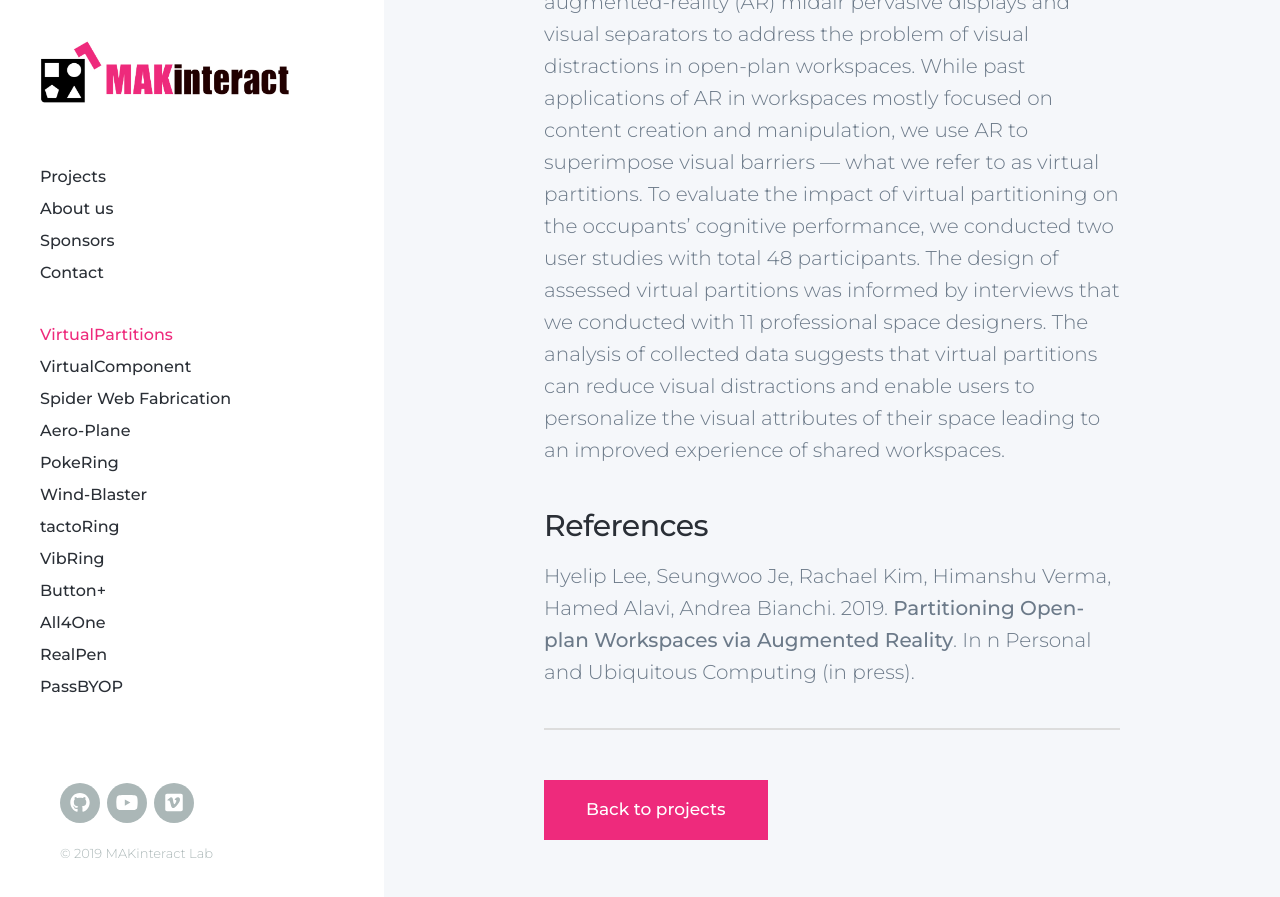
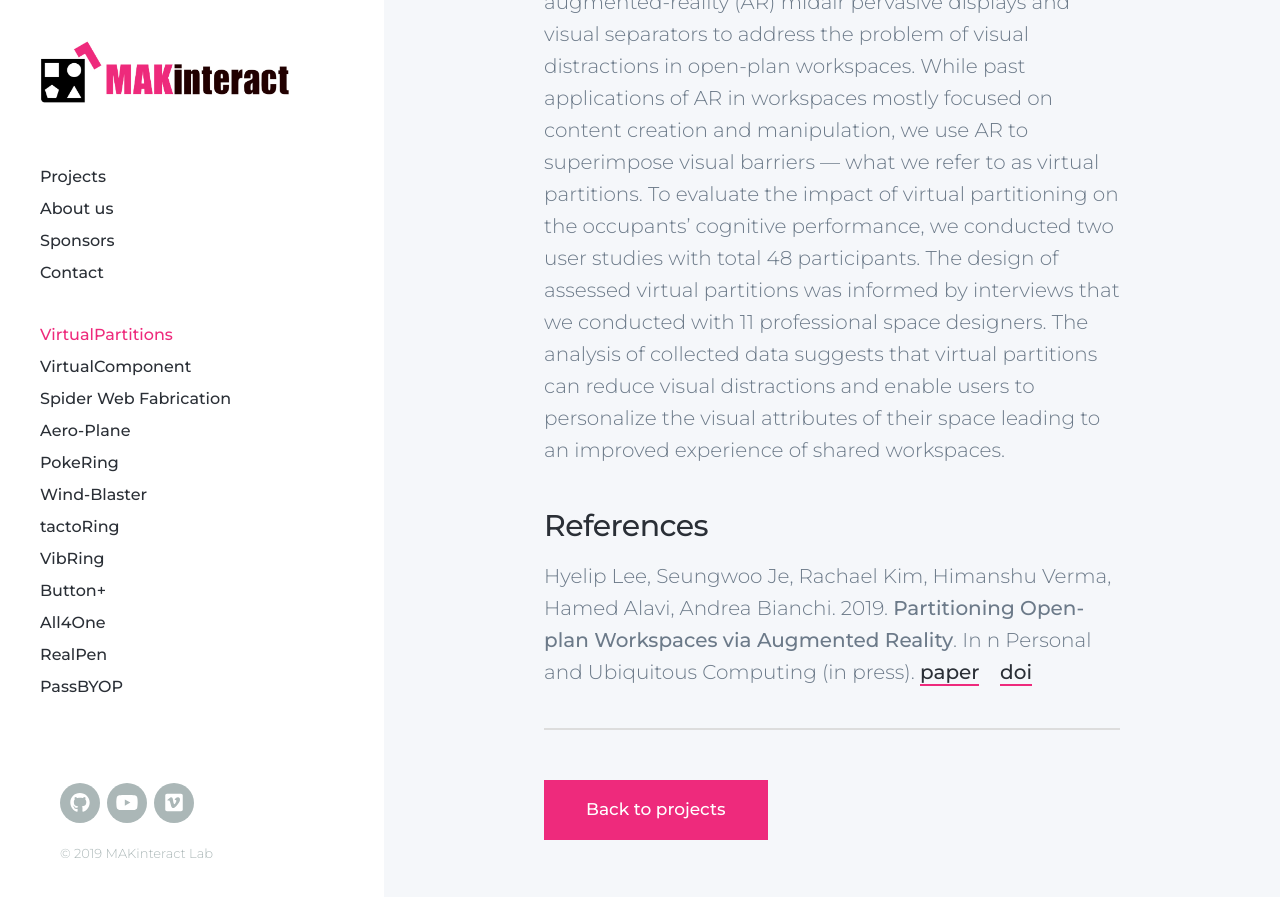
Before and after one commit to namelesspal18/makinteractlab.github.io, a Jekyll site: the page built from _projects/VirtualPartitions_2019.md, in a window 1280 px wide and 900 px high, scrolled down 1184 px. Shown: the top 897 px of the window. Built offline with Jekyll 4.4.1, drawn with Linux system fonts in a browser that asks for light colours; nearby versions of some CDN libraries.

Commit message:
VirtualPartition update

```diff
--- a/_projects/VirtualPartitions_2019.md
+++ b/_projects/VirtualPartitions_2019.md
@@ -4,7 +4,7 @@ subtitle: "Partitioning Open-plan Workspaces via Augmented Reality"
 year: 2019
 featured_image: /images/projects/virtualpartitions.jpg # width must be 1600px
 pdf_file: Lee_VirtualPartitions_PUC2019.pdf # put file in the directory FILES
-doi_link: https://doi.org/
+doi_link: https://doi.org/10.1007/s00779-019-01306-0
 featured: true
 ---
 
@@ -20,8 +20,8 @@ Open-plan workspaces are becoming common because of their compact footprint, eco
 
 Hyelip Lee, Seungwoo Je, Rachael Kim, Himanshu Verma, Hamed Alavi, Andrea Bianchi. 2019. **Partitioning Open-plan Workspaces via Augmented Reality**. In n Personal and Ubiquitous Computing (in press).
 <!-- DO NOT CHANGE MANUALLY -->
-<!-- <a href="{{ site.url }}/files/{{ page.year }}/{{ page.pdf_file }}" target="_blank">paper</a>&nbsp;&nbsp;&nbsp;
-<a href="{{ page.doi_link }}" target="_blank">doi</a> -->
+<a href="{{ site.url }}/files/{{ page.year }}/{{ page.pdf_file }}" target="_blank">paper</a>&nbsp;&nbsp;&nbsp;
+<a href="{{ page.doi_link }}" target="_blank">doi</a>
 
 ---
 
```
Also changed, not shown: 1 other file.
